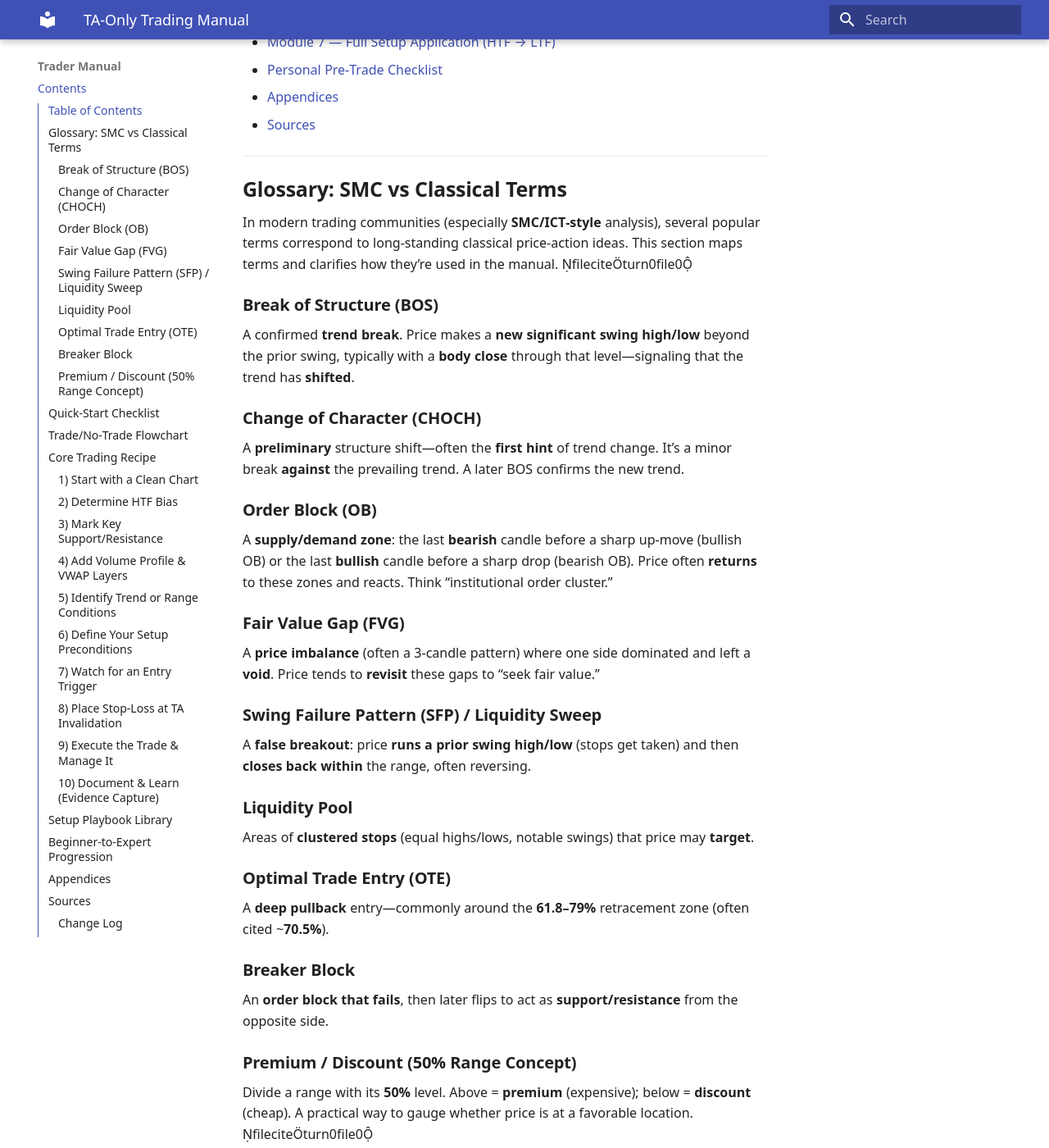
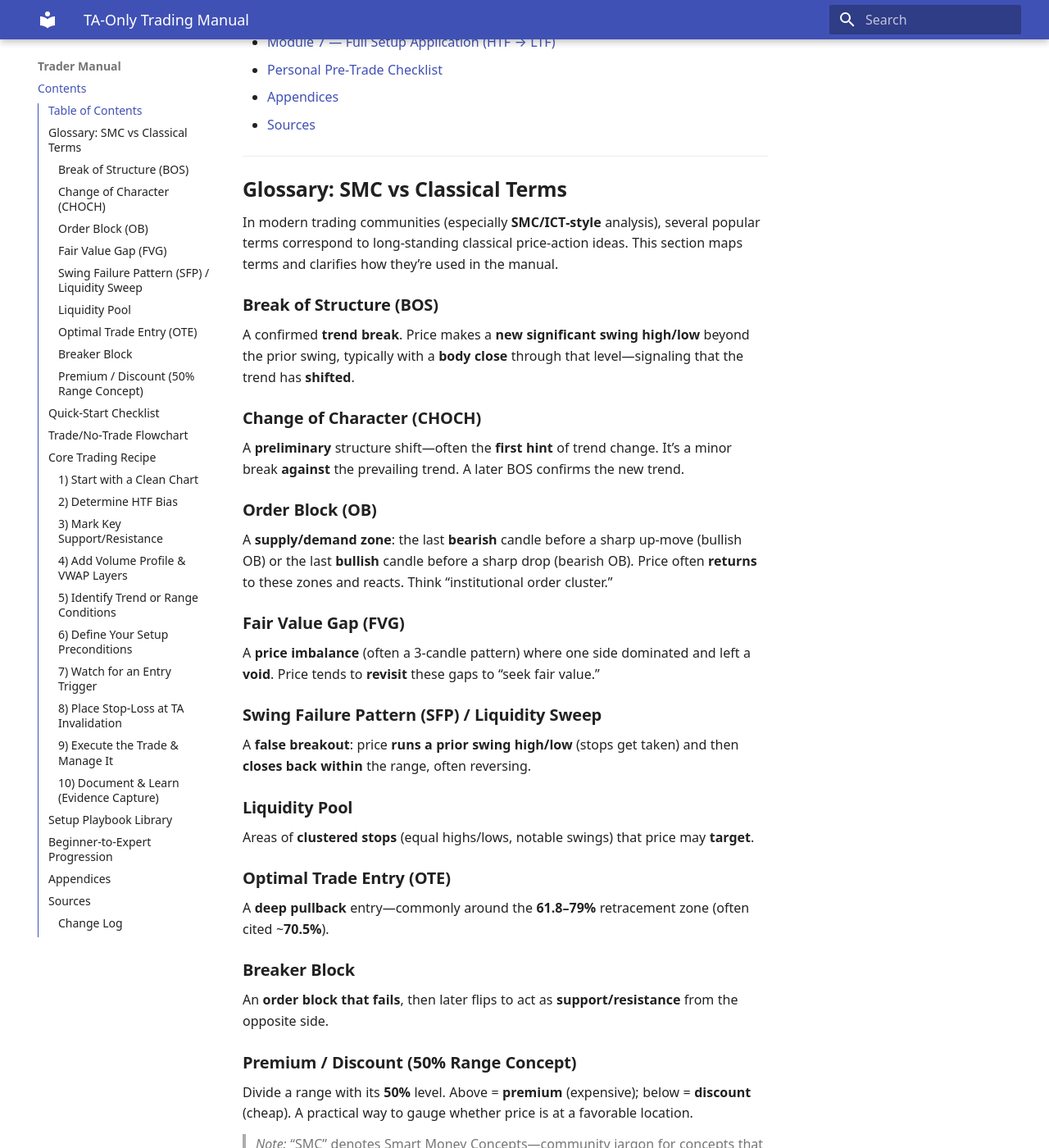
Before and after one commit to theman360pe/trader-manual, an MkDocs documentation site: the page built from docs/index.md, in a window 1280 px wide and 1400 px high, scrolled down 2611 px. Shown: the whole window at 82% size. Built offline with MkDocs 1.6.1 and Material for MkDocs 9.7.7, drawn with Linux system fonts in a browser that asks for light colours; some of the changed text lies outside the part shown.

Commit message:
Add files via upload

````diff
--- a/docs/index.md
+++ b/docs/index.md
@@ -8,7 +8,7 @@ description: "A clear, step‑by‑step technical analysis manual focused on pri
 <a id="taonly-trading-manual"></a>
 # TA‑Only Trading Manual
 
-> **Scope & Origin.** Converted from _TA‑Only Trading Manual v1.0 (Nov 5, 2025)_. The manual uses **only** technical analysis—price action, market structure, and volume‑based tools. _No fundamentals, no psychology, and no money management_ (those are out of scope). fileciteturn0file0
+> **Scope & Origin.** Converted from _TA‑Only Trading Manual v1.0 (Nov 5, 2025)_. The manual uses **only** technical analysis—price action, market structure, and volume‑based tools. _No fundamentals, no psychology, and no money management_ (those are out of scope).
 
 **Goal:** take a novice from a blank chart to a confident **Trade / No‑Trade** decision using a consistent, repeatable process.
 
@@ -92,7 +92,7 @@ description: "A clear, step‑by‑step technical analysis manual focused on pri
 <a id="glossary-smc-vs-classical-terms"></a>
 ## Glossary: SMC vs Classical Terms
 
-In modern trading communities (especially **SMC/ICT‑style** analysis), several popular terms correspond to long‑standing classical price‑action ideas. This section maps terms and clarifies how they’re used in the manual. fileciteturn0file0
+In modern trading communities (especially **SMC/ICT‑style** analysis), several popular terms correspond to long‑standing classical price‑action ideas. This section maps terms and clarifies how they’re used in the manual.
 
 <a id="camarilla-break--mean-reversion-cmr"></a>
 ### Break of Structure (**BOS**)
@@ -122,7 +122,7 @@ A **deep pullback** entry—commonly around the **61.8–79%** retracement zone
 An **order block that fails**, then later flips to act as **support/resistance** from the opposite side.
 
 ### Premium / Discount (50% Range Concept)
-Divide a range with its **50%** level. Above = **premium** (expensive); below = **discount** (cheap). A practical way to gauge whether price is at a favorable location. fileciteturn0file0
+Divide a range with its **50%** level. Above = **premium** (expensive); below = **discount** (cheap). A practical way to gauge whether price is at a favorable location.
 
 > _Note:_ “SMC” denotes Smart Money Concepts—community jargon for concepts that also exist in traditional technical analysis.
 
@@ -133,7 +133,7 @@ Divide a range with its **50%** level. Above = **premium** (expensive); below =
 <a id="quick-start-checklist"></a>
 ## Quick‑Start Checklist
 
-Run this list before every trade. It condenses the core process into high‑impact checkpoints. Aim for **3+ independent confluences**; if you can’t honestly check the boxes, **stand aside**. fileciteturn0file0
+Run this list before every trade. It condenses the core process into high‑impact checkpoints. Aim for **3+ independent confluences**; if you can’t honestly check the boxes, **stand aside**.
 
 - [ ] **Bias** — Determine the **higher‑timeframe (HTF)** bias (Daily/4H; 1H for intraday). Trade **with** the trend unless you’re at a **clear extreme** with a proper reversal signal.
 - [ ] **Level** — Mark the **obvious** HTF **support/resistance** zones (prior day/week highs/lows, major pivots, clear OBs). Trade **at levels**, not mid‑range.
@@ -152,7 +152,7 @@ Run this list before every trade. It condenses the core process into high‑impa
 <a id="tradenotrade-flowchart"></a>
 ## Trade/No‑Trade Flowchart
 
-Use the flow below **sequentially**. Any “No” routes you to **No Trade**—protecting you from low‑quality, impulsive entries. fileciteturn0file0
+Use the flow below **sequentially**. Any “No” routes you to **No Trade**—protecting you from low‑quality, impulsive entries.
 
 ```mermaid
 flowchart TD
@@ -187,7 +187,7 @@ flowchart TD
   Z --> U[Stand Aside & Review Later]
 ```
 
-**How to use it:** If **HTF bias** isn’t clear, stop—**no trade**. If bias is clear **and** price is at a **meaningful level** with supportive **volume/VWAP** context, choose a setup that **matches the environment** (trend continuation or range reversal). Wait for a **valid trigger**, place the **stop at invalidation**, execute, then **log**. fileciteturn0file0
+**How to use it:** If **HTF bias** isn’t clear, stop—**no trade**. If bias is clear **and** price is at a **meaningful level** with supportive **volume/VWAP** context, choose a setup that **matches the environment** (trend continuation or range reversal). Wait for a **valid trigger**, place the **stop at invalidation**, execute, then **log**.
 
 [Back to top ↑](#taonly-trading-manual)
 
@@ -196,7 +196,7 @@ flowchart TD
 <a id="core-trading-recipe"></a>
 ## Core Trading Recipe
 
-A step‑by‑step “from naked chart to close” process. Follow in order; **skip nothing**. fileciteturn0file0
+A step‑by‑step “from naked chart to close” process. Follow in order; **skip nothing**.
 
 ### 1) Start with a Clean Chart
 - Remove clutter; begin on a **blank** chart.
@@ -239,7 +239,7 @@ A step‑by‑step “from naked chart to close” process. Follow in order; **s
 - Save **screenshots** with entries/stops/targets/outcomes; write **why** you took it and **what happened**.
 - Over time, your journal reveals **edge concentration** (what works best for you) and common **pitfalls** to fix.
 
-> _Plan the trade. Trade the plan. Then study the result._ fileciteturn0file0
+> _Plan the trade. Trade the plan. Then study the result._
 
 [Back to top ↑](#taonly-trading-manual)
 
@@ -248,7 +248,7 @@ A step‑by‑step “from naked chart to close” process. Follow in order; **s
 <a id="setup-playbook-library"></a>
 ## Setup Playbook Library
 
-Use the **Core Trading Recipe** as the backbone; the setups below are **applications** with tailored criteria. (Detailed examples to be maintained alongside your journal.) fileciteturn0file0
+Use the **Core Trading Recipe** as the backbone; the setups below are **applications** with tailored criteria. (Detailed examples to be maintained alongside your journal.)
 
 - **Break & Retest (HTF Level)**
 - **VWAP Mean Reversion**
@@ -276,7 +276,7 @@ Use the **Core Trading Recipe** as the backbone; the setups below are **applicat
 <a id="beginner-to-expert-progression"></a>
 ## Beginner‑to‑Expert Progression
 
-Practice sequence to build competence: fileciteturn0file0
+Practice sequence to build competence:
 
 1. **Module 1 – Chart Marking Drills**
 2. **Module 2 – Pattern Recognition Drills**
@@ -293,7 +293,7 @@ Practice sequence to build competence: fileciteturn0file0
 
 - **Glossary of Terms**
 - **TradingView Tips & Tools**
-- **Source Files (Curated List)**  fileciteturn0file0
+- **Source Files (Curated List)**
 
 [Back to top ↑](#taonly-trading-manual)
 
@@ -303,7 +303,7 @@ Practice sequence to build competence: fileciteturn0file0
 <a id="sources"></a>
 ## Sources
 
-Curated references listed in the original manual: fileciteturn0file0
+Curated references listed in the original manual:
 
 - *The Price Action Trading Strategy Guide* — TradingwithRayner: https://www.tradingwithrayner.com/the-price-action-trading-strategy-guide/
 - *Volume Profile Indicator Explained (A Beginner's Guide)* — City Traders Imperium: https://citytradersimperium.com/what-is-volume-profile-indicator/
````
